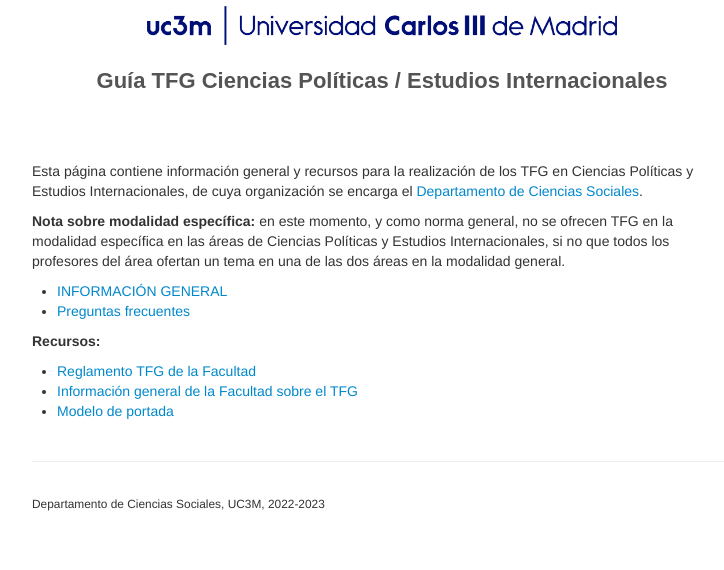
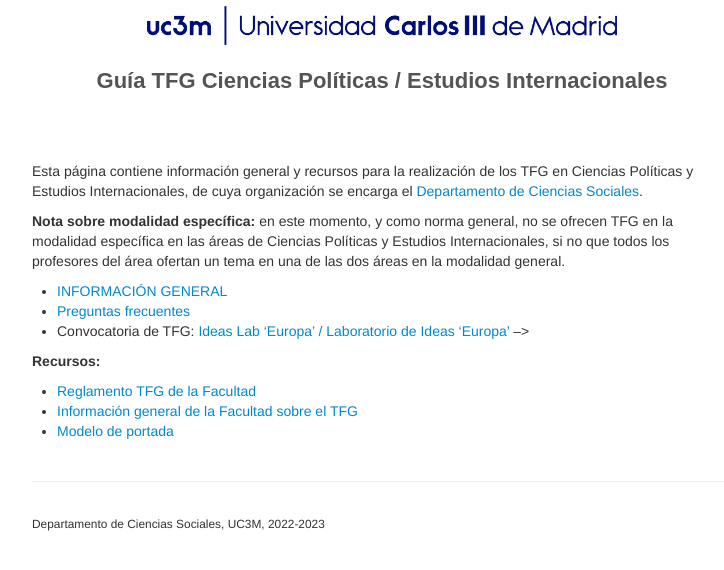
Before and after one commit to franvillamil/TFG, a Jekyll site: the page built from index.md, in a window 1280 px wide. Shown: the top 570 px of the page, without its empty margins (258-982 px from the left). Built offline with Jekyll 4.4.1, drawn with Linux system fonts in a browser that asks for light colours.

Commit message:
Update index.md

```diff
--- a/index.md
+++ b/index.md
@@ -11,7 +11,7 @@ Esta página contiene información general y recursos para la realización de lo
 
 - [INFORMACIÓN GENERAL](files/guia_TFG.pdf)
 - [Preguntas frecuentes](./FAQ.html)
-<!-- - [Ideas Lab 'Europa' / Laboratorio de Ideas 'Europa'](./europe_lab.html) -->
+- Convocatoria de TFG: [Ideas Lab 'Europa' / Laboratorio de Ideas 'Europa'](files/ideas_lab_europa_2023.pdf) -->
 
 **Recursos:**
 
```
